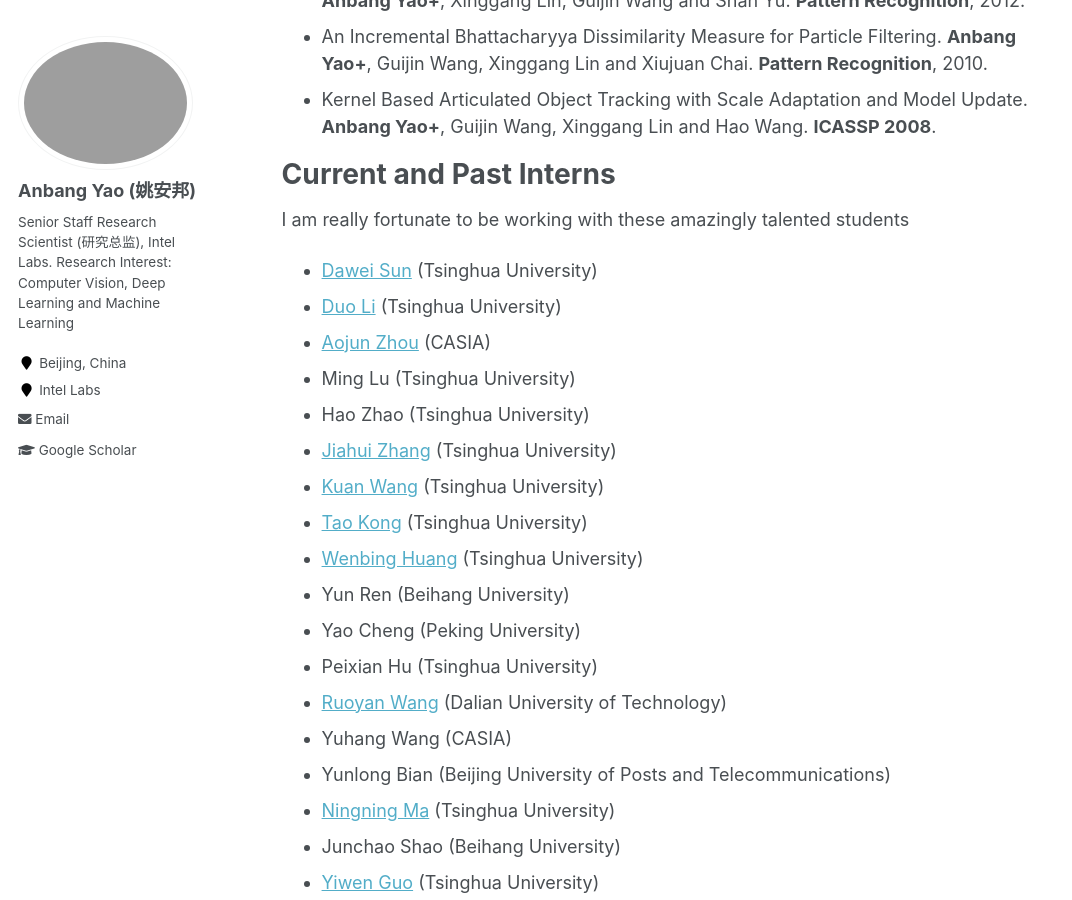
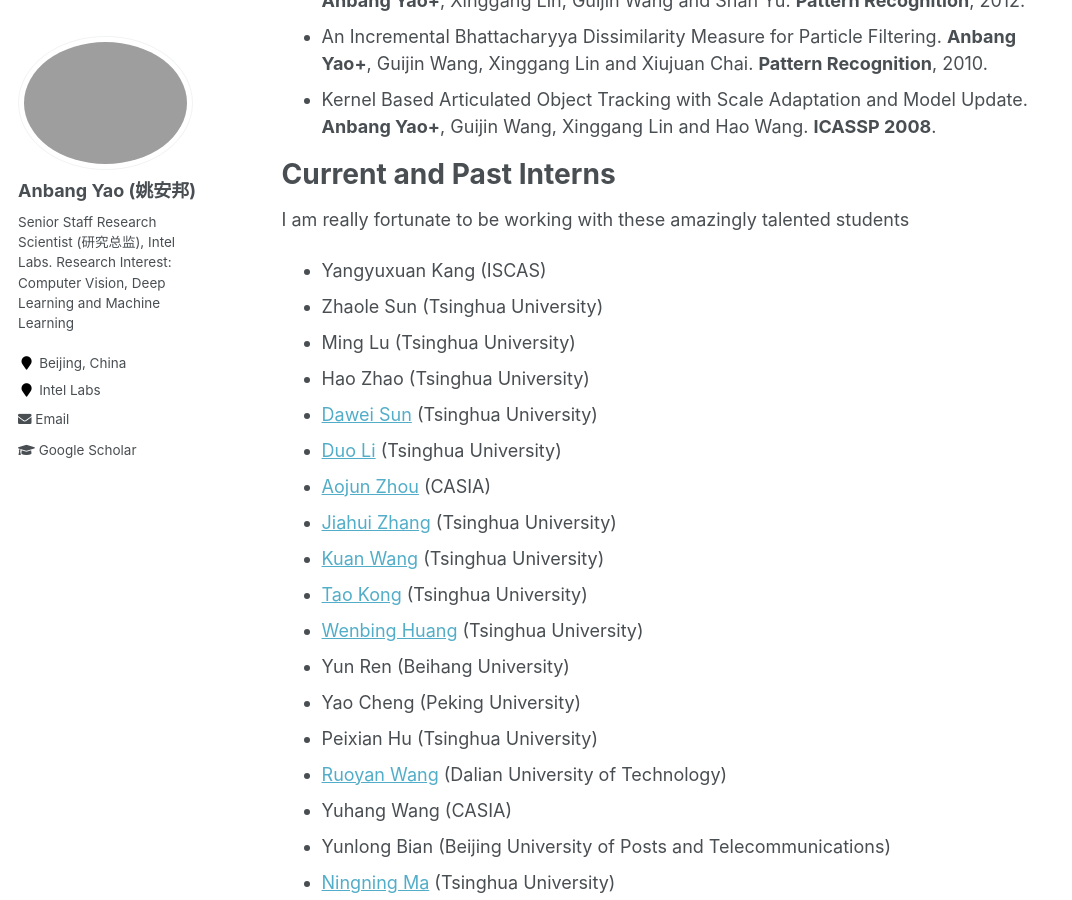
Before and after one commit to YaoAnbang/YaoAnbang.github.io, a Jekyll site: the page built from _pages/about.md, in a window 1280 px wide and 900 px high, scrolled down 2915 px. Shown: the whole window, without its empty margins (0-1072 px from the left). Built offline with Jekyll 4.4.1, drawn with Linux system fonts in a browser that asks for light colours.

Commit message:
Update about.md

```diff
--- a/_pages/about.md
+++ b/_pages/about.md
@@ -71,11 +71,13 @@ Current and Past Interns
 
 I am really fortunate to be working with these amazingly talented students
 
++ Yangyuxuan Kang (ISCAS)
++ Zhaole Sun (Tsinghua University)
++ Ming Lu (Tsinghua University)
++ Hao Zhao (Tsinghua University)
 + [Dawei Sun](https://daweisun.me) (Tsinghua University)
 + [Duo Li](http://home.cse.ust.hk/~dlibh/) (Tsinghua University)
 + [Aojun Zhou](https://scholar.google.com/citations?user=cC8lXi8AAAAJ&hl=zh-CN) (CASIA)
-+ Ming Lu (Tsinghua University)
-+ Hao Zhao (Tsinghua University)
 + [Jiahui Zhang](https://scholar.google.com/citations?user=l8YDfhgAAAAJ&hl=en) (Tsinghua University)
 + [Kuan Wang](https://scholar.google.com/citations?user=sGtYJngAAAAJ&hl=en) (Tsinghua University)
 + [Tao Kong](https://scholar.google.com/citations?user=kSUXLPkAAAAJ&hl=en) (Tsinghua University)
```
